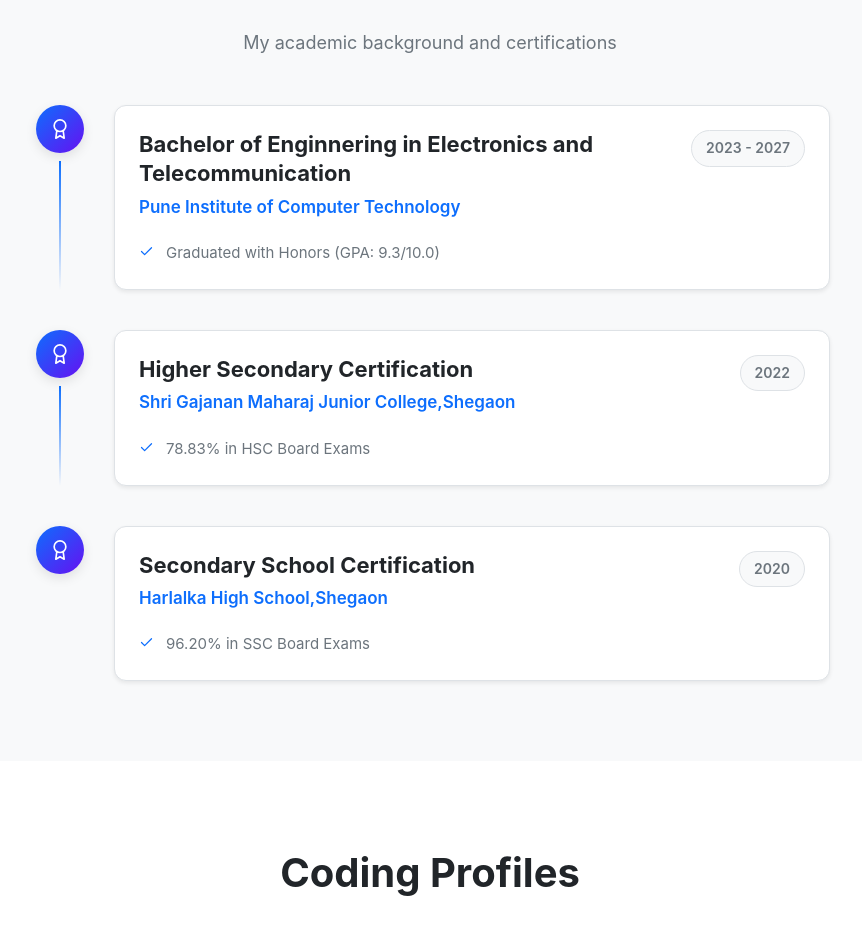
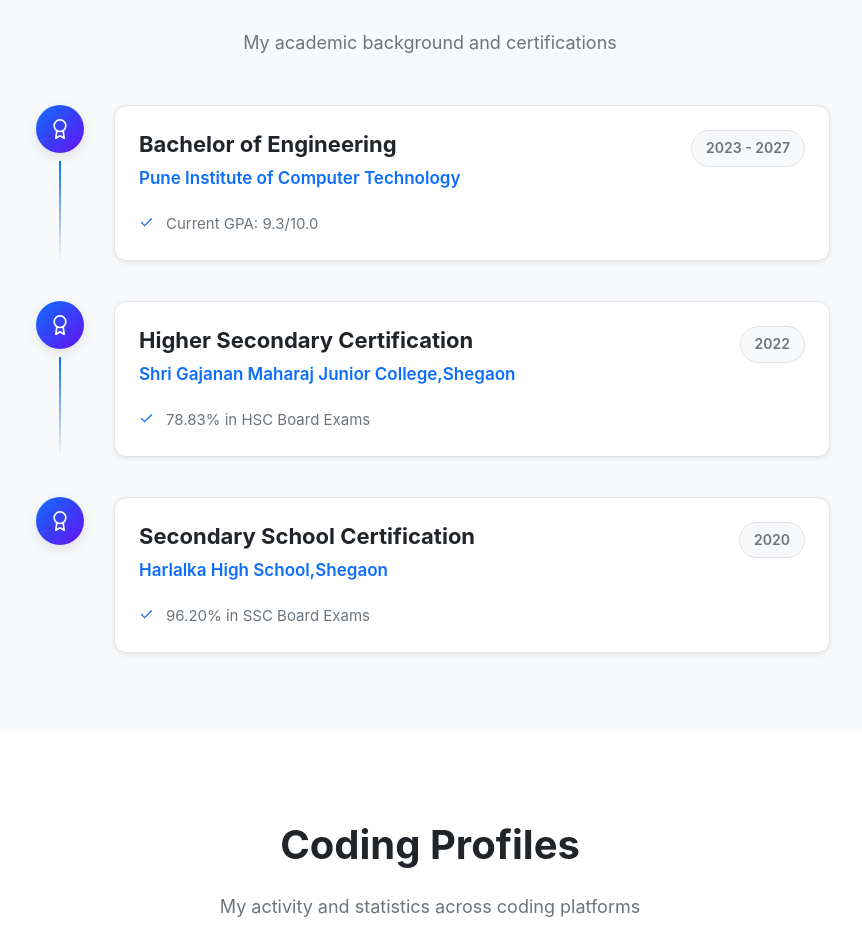
Before and after one commit to Shriharipise18/MyProfolio, a React (Vite) app: page / in a window 1280 px wide. Shown: the part 4040-4965 px from the top of the page, without its empty margins (210-1072 px from the left). Built offline with nearby package versions, Linux system fonts and the light colour scheme; no server answers.

Commit message:
Update Data
Corrected spelling of 'Engineering' and updated GPA statement.

```diff
--- a/src/data/portfolio.js
+++ b/src/data/portfolio.js
@@ -126,11 +126,11 @@ export const projects = [
 export const education = [
   {
     id: 1,
-    degree: "Bachelor of Enginnering in Electronics and Telecommunication",
+    degree: "Bachelor of Engineering",
     institution: "Pune Institute of Computer Technology",
     year: "2023 - 2027",
     achievements: [
-      "Graduated with Honors (GPA: 9.3/10.0)"
+      "Current GPA: 9.3/10.0"
     ]
   },
   {
```
